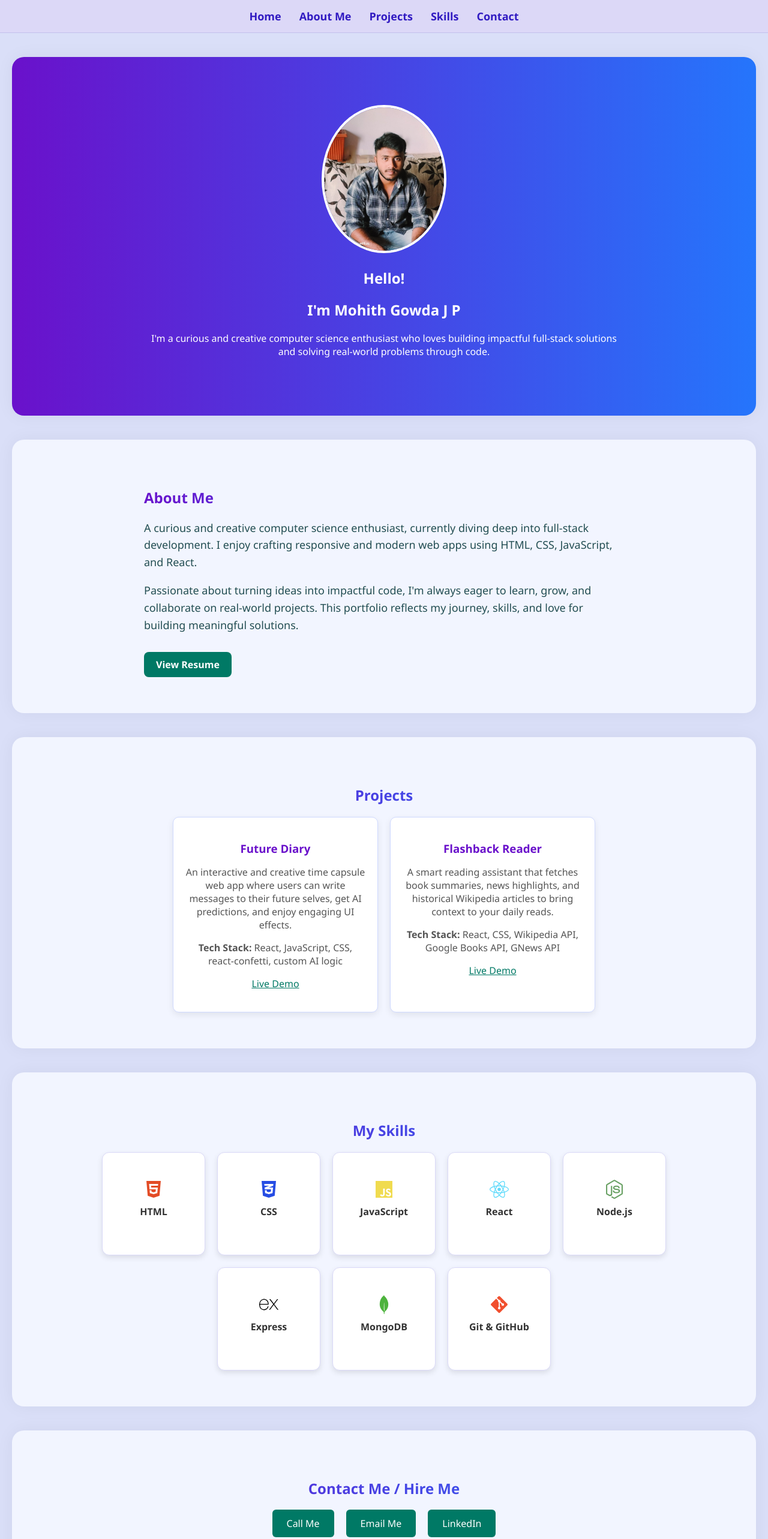
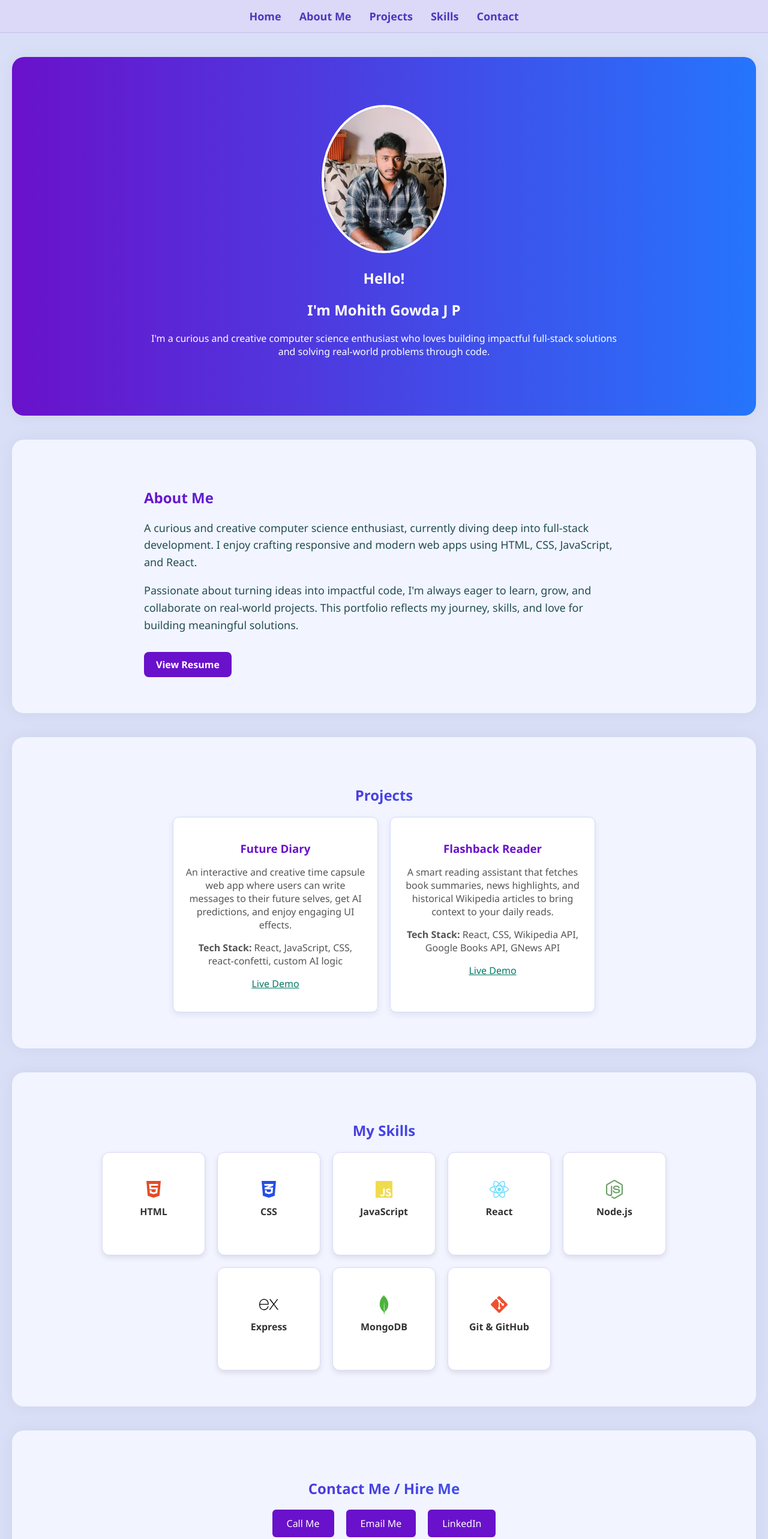
Before and after one commit to Mohith4488/My-Personal-Portfolio, a React (Create React App) app: page / in a window 1280 px wide. Shown: the top 2566 px of the page at 60% size. Built offline with nearby package versions, Linux system fonts and the light colour scheme.

Commit message:
changed buttons colors

```diff
--- a/src/App.css
+++ b/src/App.css
@@ -25,12 +25,12 @@ html {
   text-decoration: none;
   font-size: 18px;
   font-weight: 600;
-  color: #311bc2;
+  color: #4b38c0;
   transition: color 0.3s;
 }
 
 .navbar li a:hover {
-  color: #6b06d7;
+  color: #6a11cb;
 }
 
 
@@ -209,7 +209,7 @@ section {
 }
 
 .contact-section .btn {
-  background-color: #007965;
+  background-color: #6a11cb;
   color: white;
   padding: 12px 24px;
   text-decoration: none;
@@ -262,7 +262,7 @@ section {
   display: inline-block;
   margin-top: 1rem;
   padding: 10px 20px;
-  background-color: #007965;
+  background-color: #6a11cb;
   color: white;
   text-decoration: none;
   border-radius: 8px;
@@ -271,6 +271,6 @@ section {
 }
 
 .resume-btn:hover {
-  background-color: #005e50;
+  background-color:#4e32aa;
   transform: scale(1.1);
 }
```
